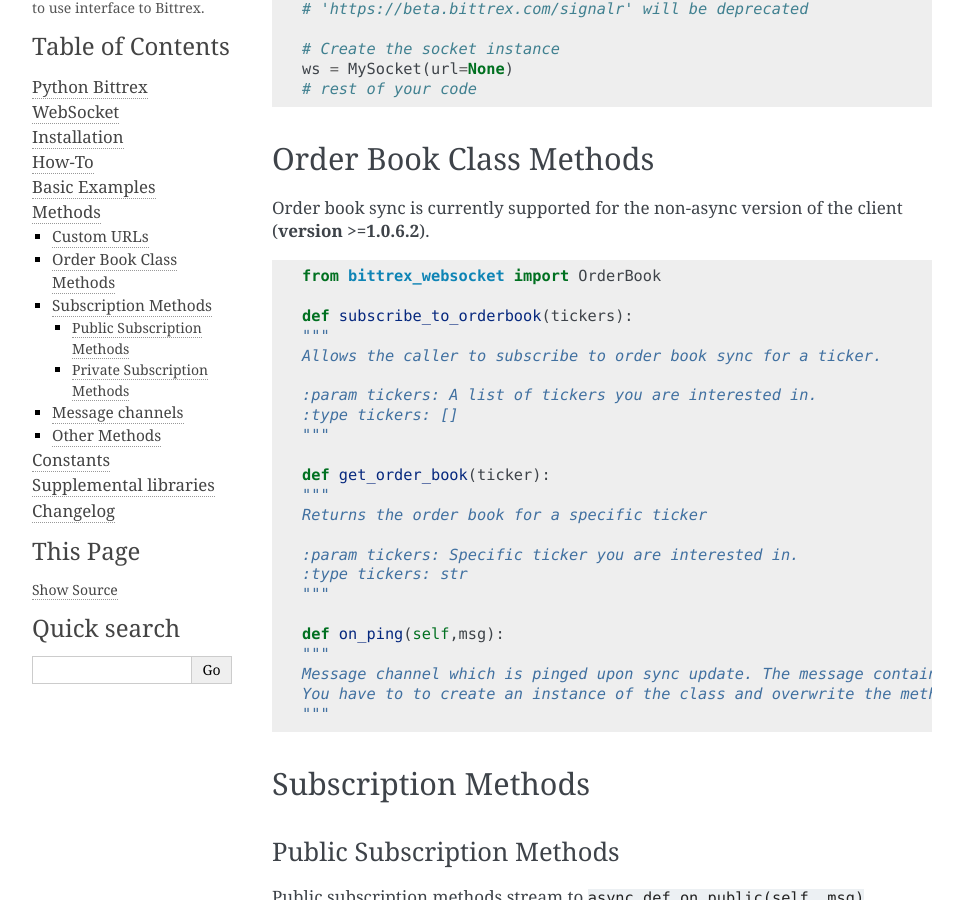
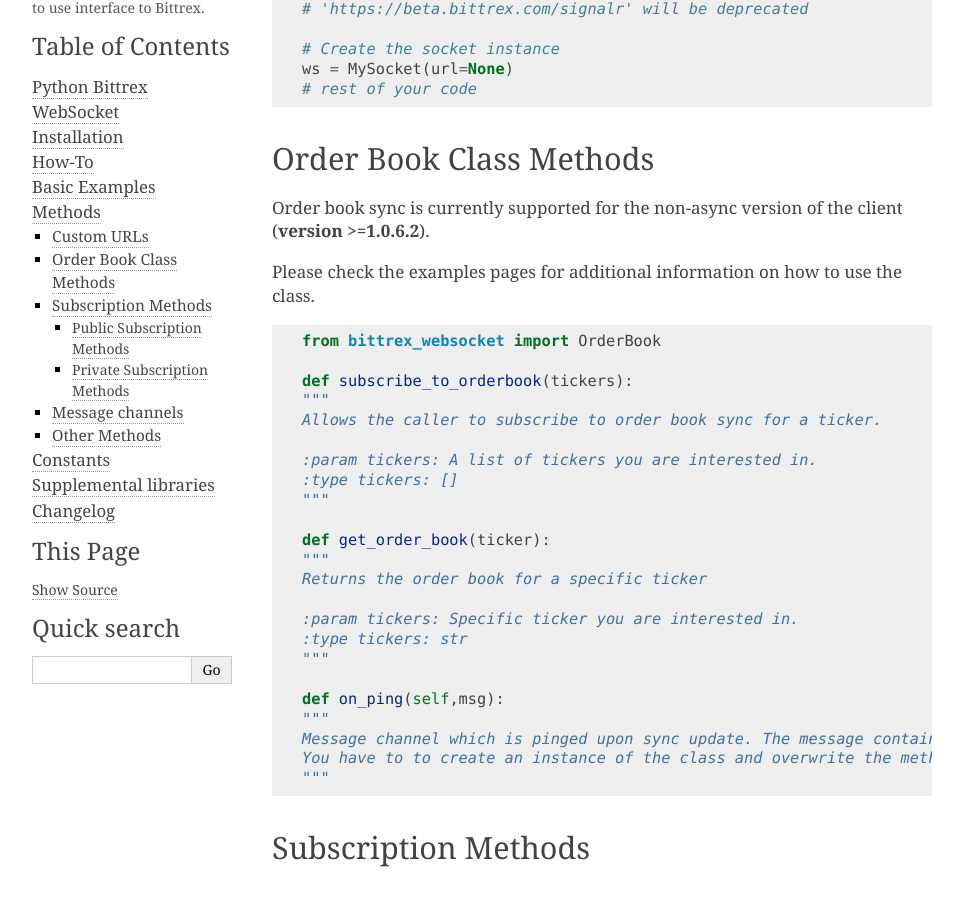
Before and after one commit to slazarov/python-bittrex-websocket-docs, a Sphinx documentation site: the page built from docs/methods.rst, in a window 1280 px wide and 900 px high, scrolled down 331 px. Shown: the whole window, without its empty margins (148-1111 px from the left). Built offline with Sphinx 7.4.7, drawn with Linux system fonts in a browser that asks for light colours.

Commit message:
Changelog non aio 1.0.6.2

```diff
--- a/docs/methods.rst
+++ b/docs/methods.rst
@@ -23,6 +23,8 @@
 Order Book Class Methods
 ------------------------
 Order book sync is currently supported for the non-async version of the client (**version >=1.0.6.2**).
+
+Please check the examples pages for additional information on how to use the class.
 
 .. code:: python
 
```
